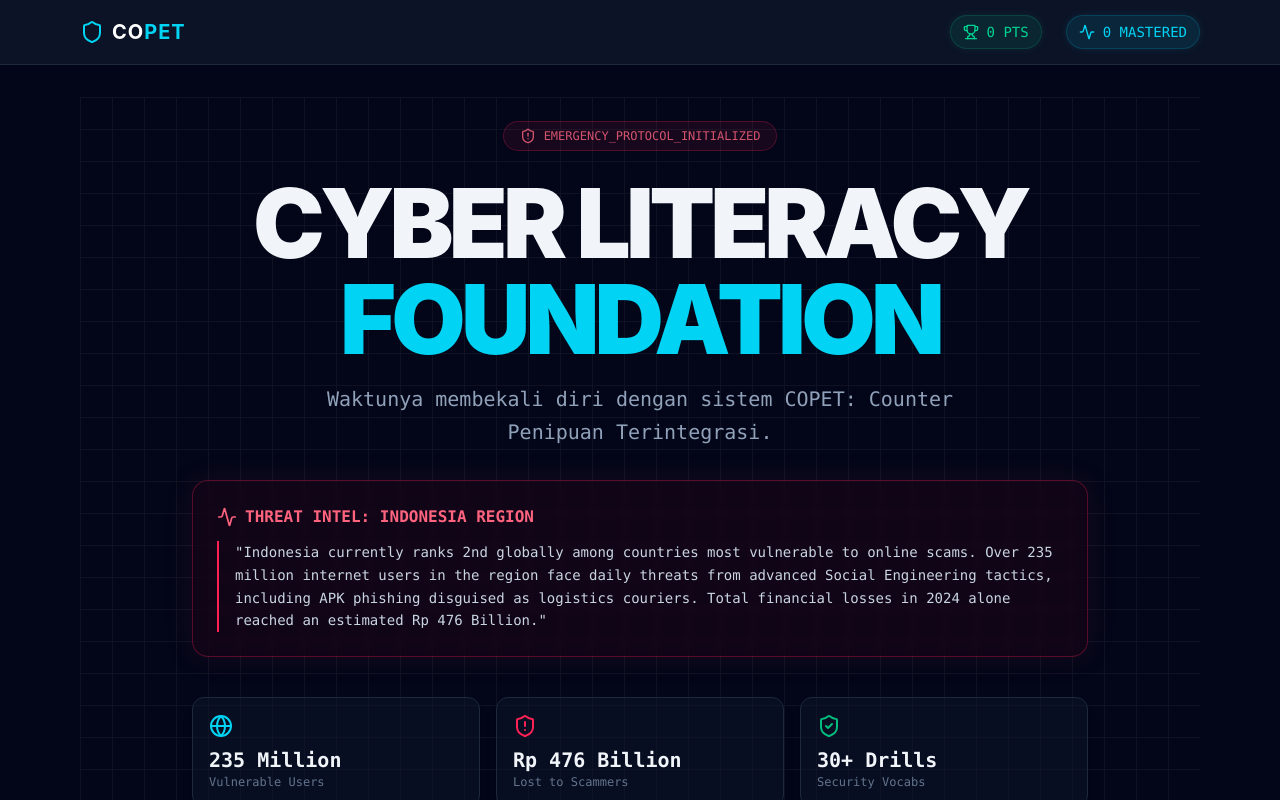
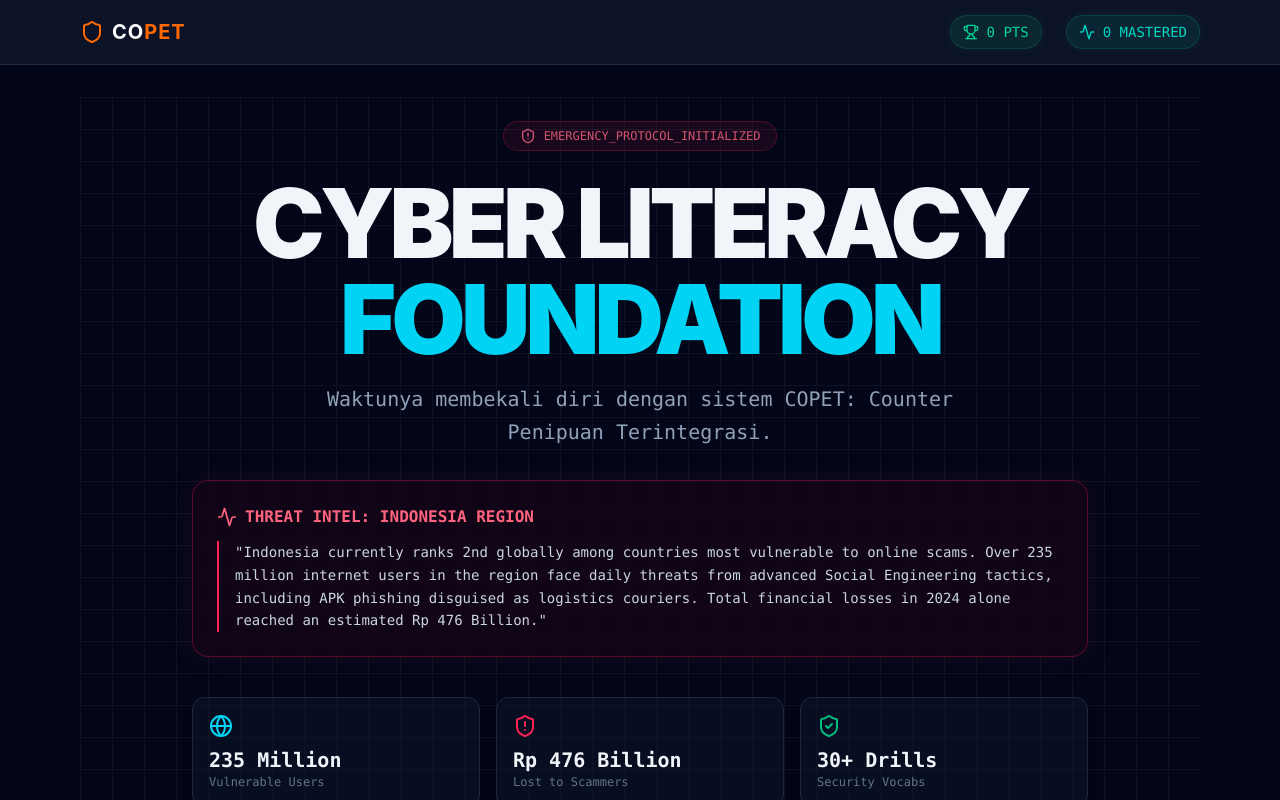
Before and after one commit to rezaanaksoleh213-boop/COPET2, a React (Vite) app: page / in a window 1280 px wide. Shown: the top 800 px of the page. Built offline with nearby package versions, Linux system fonts and the light colour scheme.

Commit message:
Update Layout.tsx

```diff
--- a/src/components/layout/Layout.tsx
+++ b/src/components/layout/Layout.tsx
@@ -9,7 +9,7 @@ export function Layout({ children }: LayoutProps) {
   const { userPoints, masteredCount, setMode } = useGameEngine();
 
   return (
-    <div className="min-h-screen bg-slate-950 text-slate-200 font-sans selection:bg-cyan-500/30 relative">
+    <div className="min-h-screen bg-slate-950 text-slate-200 font-sans selection:bg-orange-500/30 relative">
       {/* Cyber Dot-Matrix Background */}
       <div className="fixed inset-0 pointer-events-none bg-[radial-gradient(rgba(255,255,255,0.07)_1px,transparent_1px)] [bg-size-[24px_24px]"></div>
 
@@ -20,9 +20,9 @@ export function Layout({ children }: LayoutProps) {
             className="flex items-center gap-2 cursor-pointer group"
             onClick={() => setMode('home')}
           >
-            <Shield className="w-6 h-6 text-cyan-400 group-hover:text-cyan-300 transition-colors" />
+            <Shield className="w-6 h-6 text-orange-500 group-hover:text-orange-400 transition-colors" />
             <h1 className="text-xl font-bold tracking-wider text-white" title="Counter Penipuan Terintegrasi">
-              CO<span className="text-cyan-400">PET</span>
+              CO<span className="text-orange-500">PET</span>
             </h1>
           </div>
 
@@ -31,7 +31,7 @@ export function Layout({ children }: LayoutProps) {
               <Trophy className="w-4 h-4" />
               <span>{userPoints} PTS</span>
             </div>
-            <div className="flex items-center gap-2 text-cyan-400 bg-cyan-400/10 px-3 py-1.5 rounded-full border border-cyan-500/20 shadow-[0_0_10px_rgba(34,211,238,0.1)]">
+            <div className="flex items-center gap-2 text-teal-400 bg-teal-400/10 px-3 py-1.5 rounded-full border border-teal-500/20 shadow-[0_0_10px_rgba(45,212,191,0.1)]">
               <Activity className="w-4 h-4" />
               <span>{masteredCount} MASTERED</span>
             </div>
```
